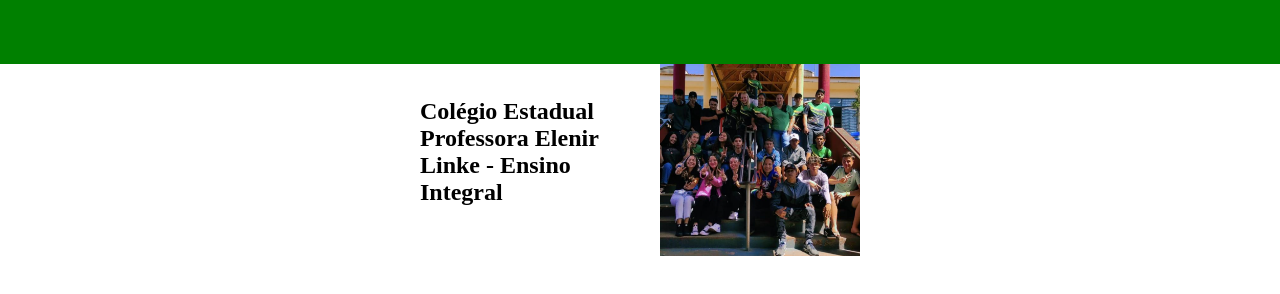
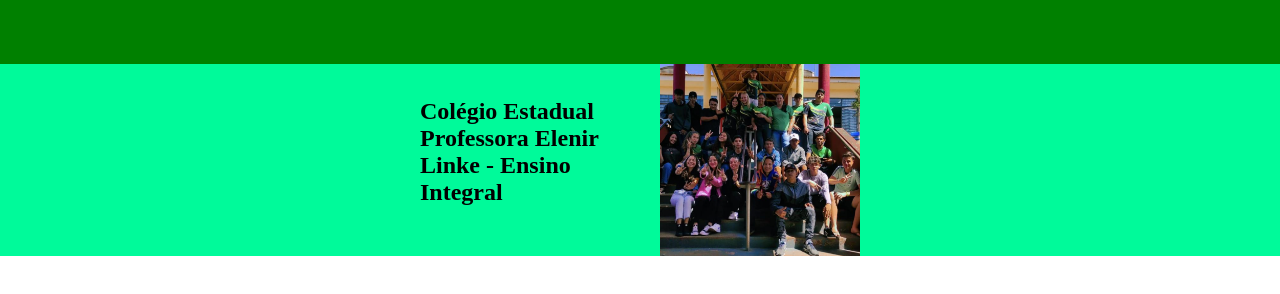
Before and after one commit to ProfAdrianaDombrovski/sitecepel, a plain HTML site: page index.html in a window 1280 px wide. Shown: the part 246-540 px from the top of the page. Drawn offline with Linux system fonts and the light colour scheme.

Commit message:
cor corpo

```diff
--- a/style.css
+++ b/style.css
@@ -24,6 +24,7 @@
     display: flex;
     justify-content: center;
     align-items: center;
+    background-color: #00FA9A;
 }
 .escola__div{
     width: 200px;
```
